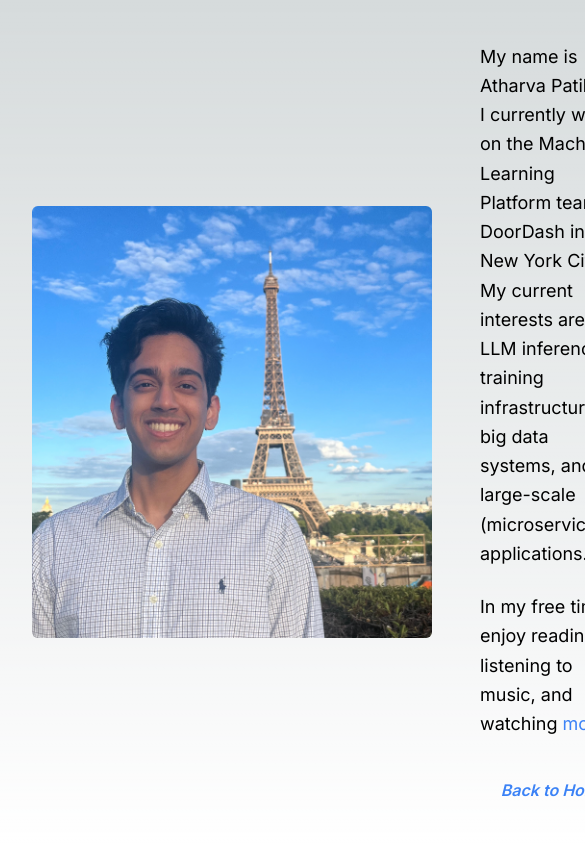
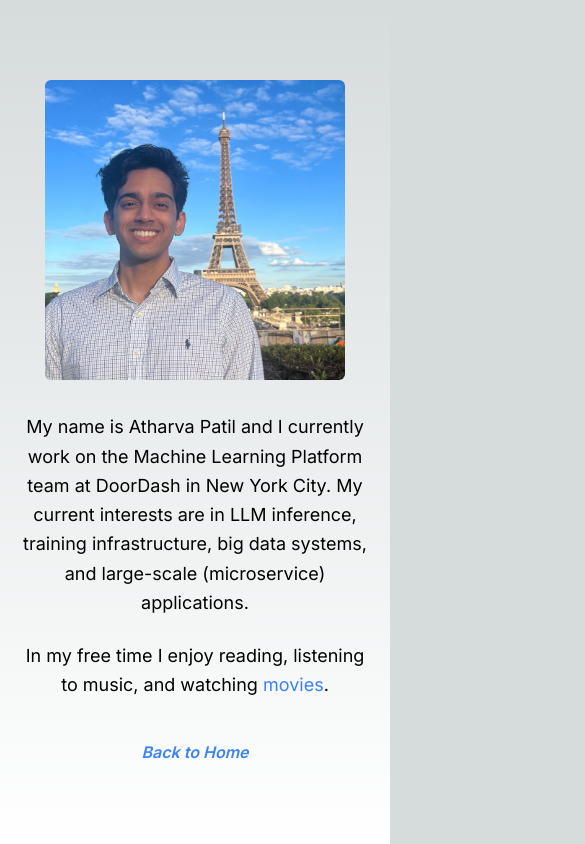
Before and after one commit to atharvapatil4/personal-website, a Next.js app in the folder personal-website/: page /about in a window 390 px wide. Shown: the top 844 px of the page, 585 px wide, since content can reach past the window. Built offline with nearby package versions, Linux system fonts and the light colour scheme.

Commit message:
nit: mobile about page

```diff
--- a/personal-website/src/app/about/page.tsx
+++ b/personal-website/src/app/about/page.tsx
@@ -4,20 +4,20 @@ import Image from "next/image";
 
 export default function About() {
   return (
-    <main className="flex min-h-screen items-center justify-center bg-gradient-radial">
-      <div className="flex items-center gap-12 max-w-6xl mx-auto px-8">
+    <main className="flex min-h-screen items-center justify-center bg-gradient-radial py-8">
+      <div className="flex flex-col md:flex-row items-center gap-8 md:gap-12 max-w-6xl mx-auto px-4 md:px-8">
         <div className="flex-shrink-0">
           <Image
             src="/profile_pic.png"
             alt="Atharva Patil"
-            className="rounded-md"
+            className="rounded-md w-[300px] h-[300px] md:w-[400px] md:h-[400px]"
             width={400}
             height={400}
             priority
           />
         </div>
 
-        <div className="flex flex-col gap-6 max-w-2xl">
+        <div className="flex flex-col gap-6 max-w-2xl text-center md:text-left">
           <h1 className="text-lg leading-relaxed">
             My name is Atharva Patil and I currently work on the Machine Learning Platform
             team at DoorDash in New York City. My current
@@ -39,7 +39,7 @@ export default function About() {
             .
           </h1>
 
-          <h1 className="font-semibold mt-4 text-center">
+          <h1 className="font-semibold mt-4 text-center md:text-center">
             <Link href="/" className="text-blue-500 hover:underline italic">
               Back to Home
             </Link>
```
